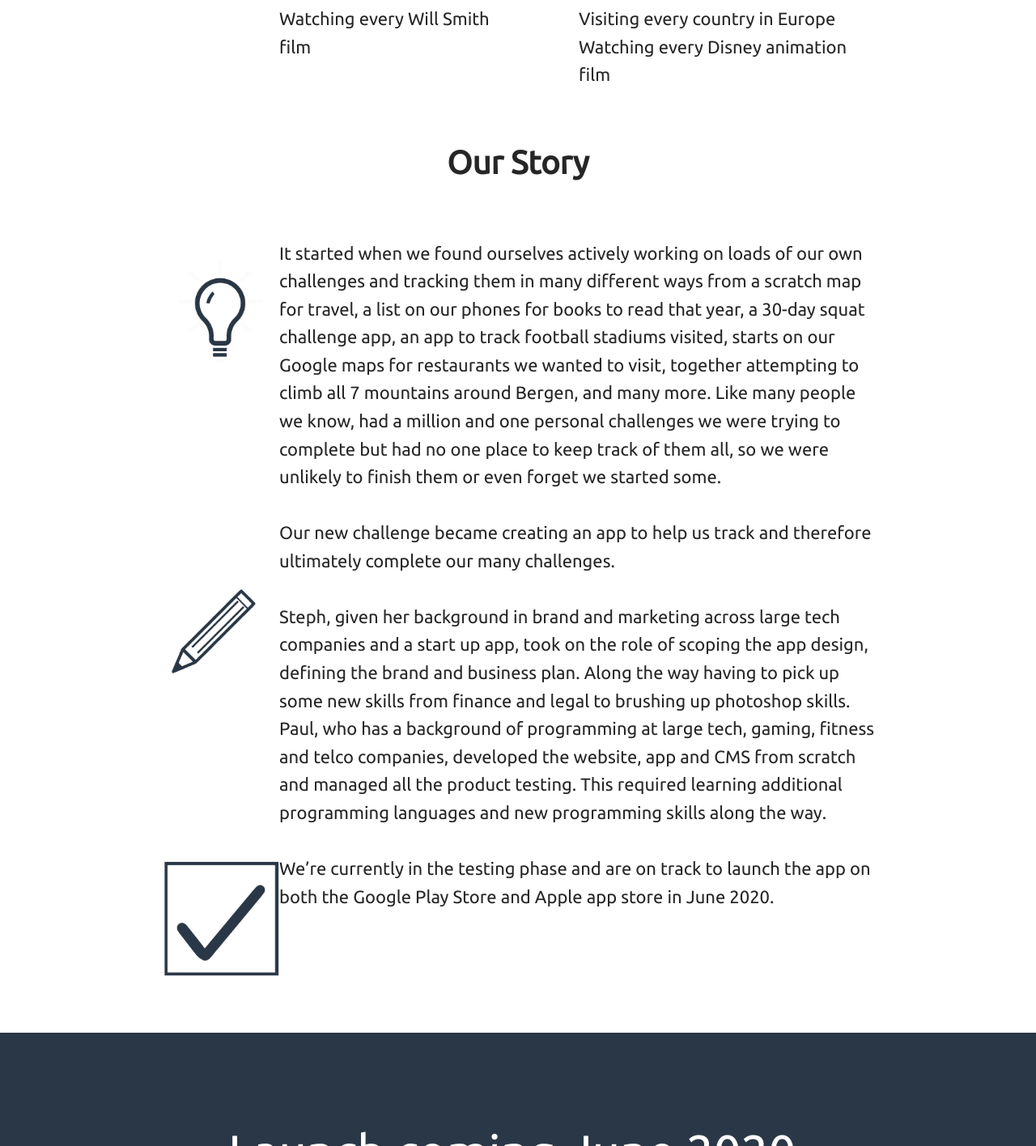
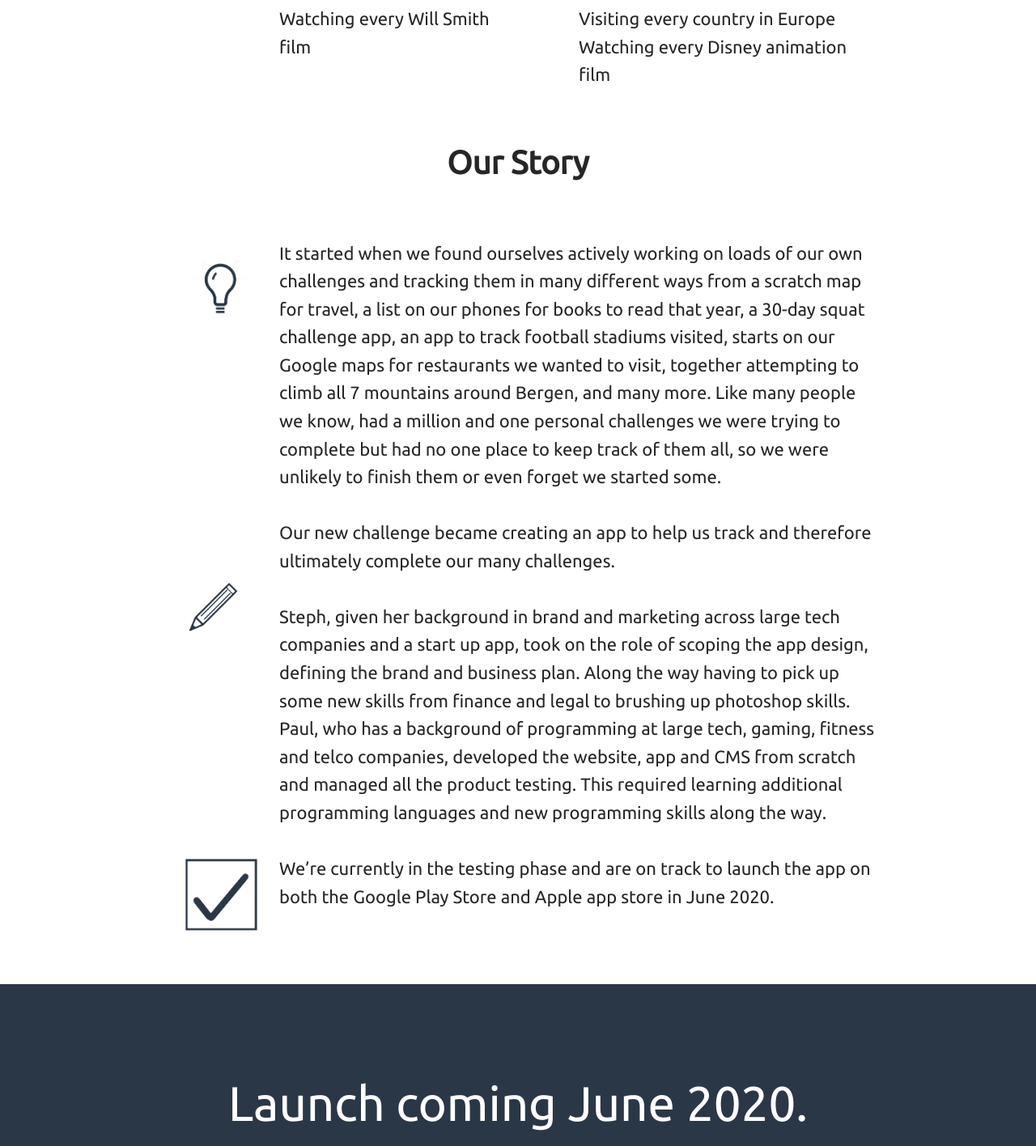
Before and after one commit to challengeaccepteduk/challenge-accepted-react-files, a React (Create React App) app: page /about in a window 1280 px wide. Shown: the part 2418-3834 px from the top of the page at 81% size. Built offline with nearby package versions, Linux system fonts and the light colour scheme.

Commit message:
fixed image widths

```diff
--- a/src/component/aboutAppFeatures/aboutAppFeatures.css
+++ b/src/component/aboutAppFeatures/aboutAppFeatures.css
@@ -48,11 +48,11 @@
   padding-left: 140px;
 }
 .profile-text-header-images{
-  width:140px;
+  padding: 0 30px;
 }
 .profile-text-header-images-p {
-  width: 160px;
+  padding: 0 30px;
 }
 .profile-text-header-images-t{
-  width:140px;
+  padding: 0 30px;
 }
```
